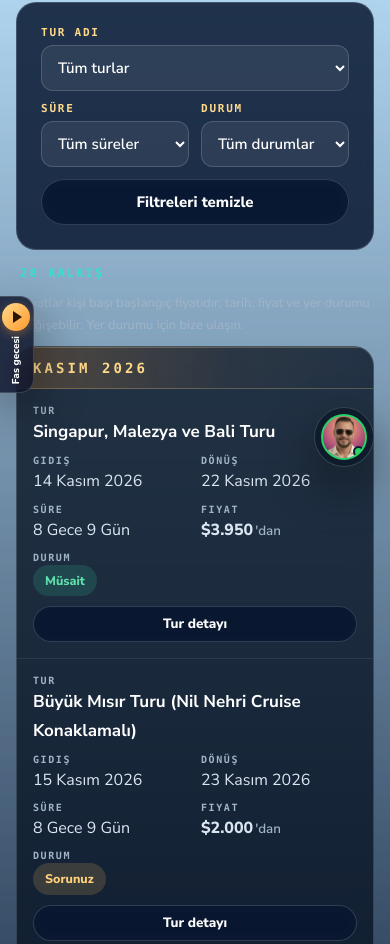
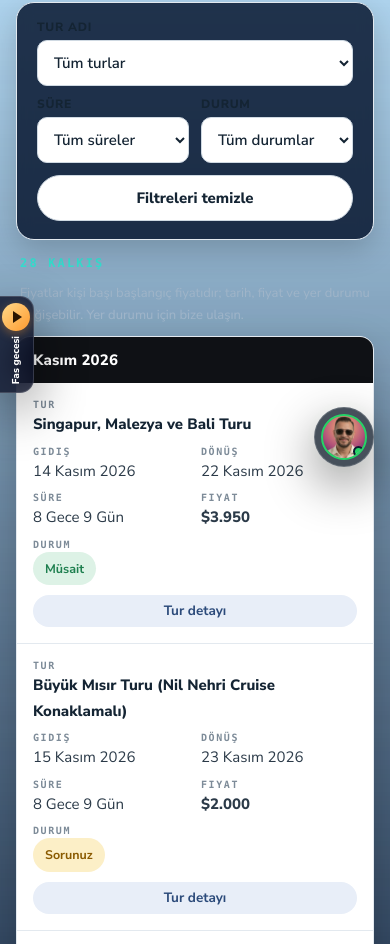
Before and after one commit to fasturseyahatacentasi-code/fastur-web, a plain HTML site: page docs/tur-takvimi/index.html in a window 390 px wide. Shown: the part 361-1305 px from the top of the page. Drawn offline with Linux system fonts and the light colour scheme; animation ran at ten frames a second.

Commit message:
Claude: Tur Takvimi açık tablo düzeni
Burak Tur takvimi referansıyla: beyaz tablo, siyah ay bantları, renkli durum etiketleri, Tur detayı sütunu; telefonda açık renkli kartlar. sw SURUM fastur-v18.

Co-Authored-By: Claude Opus 5.5 <noreply@anthropic.com>

```diff
--- a/docs/assets/css/site.css
+++ b/docs/assets/css/site.css
@@ -725,3 +725,31 @@ img, video, .slayt, .kt, .dp-gorsel { -webkit-user-drag: none; user-select: none
 .mm-tel{margin:0;font-size:13.5px;color:var(--mm-ink2)}.mm-tel a{color:var(--mm-navy);font-weight:700}
 @media(max-width:700px){.mm{padding:18px 16px 16px;border-radius:18px;margin-top:calc(64px + env(safe-area-inset-top,0px))}.mm-gruplar{grid-template-columns:1fr 1fr;gap:18px 16px}.mm-grup li a{font-size:14.5px;padding:6px 6px}.mm-hizli-a{padding:9px 14px;font-size:14px}}
 @media(max-width:420px){.mm-gruplar{grid-template-columns:1fr}}
+/* ============================================================
+   TUR TAKVİMİ — açık tablo (13.11.2026, Hilal Hanım: Burak Tur tur takvimi referans). Önceki koyu takvim stilinin üstüne yazar.
+   ============================================================ */
+.takvim-bolum .tk-filtre{background:#fff;border:1px solid #e3e9ef;box-shadow:0 10px 30px rgba(0,0,0,.18);border-radius:18px;padding:18px 20px}
+.takvim-bolum .tk-filtre label{color:#142433;letter-spacing:.06em;font:800 12px/1 var(--govde)}
+.takvim-bolum .tk-filtre select{background:#fff;color:#142433;border:1px solid #cfd9e2;border-radius:10px;font-weight:600}
+.takvim-bolum .tk-filtre .btn{background:#fff;color:#142433;border:1px solid #cfd9e2;font-weight:800}
+.takvim-bolum .tk-filtre .btn:hover{background:#f2f6f9}
+.takvim-bolum .tk-tablo-kap{background:#fff;border:1px solid #e3e9ef;box-shadow:0 14px 40px rgba(0,0,0,.22);backdrop-filter:none;border-radius:14px}
+.takvim-bolum .tk-tablo thead th{color:#142433;font:800 13px var(--govde);letter-spacing:.04em;padding:16px;border-bottom:1px solid #e3e9ef;background:#f7f9fb}
+.takvim-bolum .tk-ay th{background:#0f1115;color:#fff;font:800 15px var(--govde);letter-spacing:.01em;text-transform:none;border:0;padding:13px 16px}
+.takvim-bolum .tk-tablo td{color:#2b3a48;border-bottom:1px solid #edf1f4;padding:15px 16px;font-size:15px}
+.takvim-bolum .tk-tablo tr.tk-satir:hover td{background:#f7fafc}
+.takvim-bolum .tk-ad a{color:#142433;font-weight:800}.takvim-bolum .tk-ad a:hover{color:#b45309}
+.takvim-bolum .tk-fiyat{color:#142433;font-weight:800}.takvim-bolum .tk-fiyat small{display:none}
+.takvim-bolum .tk-durum{font-size:12.5px;font-weight:700;padding:6px 12px}
+.takvim-bolum .tk-musait{background:#ddf2e6;color:#1e7f4f}
+.takvim-bolum .tk-sorunuz{background:#fcefc7;color:#8a5a00}
+.takvim-bolum .tk-kapali{background:#fde3e0;color:#b42318}
+.takvim-bolum .tk-git .btn{background:#e8eef8;color:#2b4a7a;border:0;font-weight:700;border-radius:999px;padding:8px 14px}
+.takvim-bolum .tk-git .btn:hover{background:#d9e4f4}
+.takvim-bolum .tk-bos{color:#4a5b6b}
+.takvim-bolum .tk-ust [data-takvim-say]{color:var(--turkuaz)}
+@media(max-width:820px){
+  .takvim-bolum .tk-tablo tr.tk-satir{border-bottom:1px solid #e3e9ef;background:#fff}
+  .takvim-bolum .tk-tablo tr.tk-satir td::before{color:#7d8b98}
+  .takvim-bolum .tk-ay th{border-radius:0}
+}
--- a/docs/sw.js
+++ b/docs/sw.js
@@ -1,7 +1,7 @@
 /* Fas Tur service worker. Çevrimdışı: ana sayfa, turlar listesi, umre rehberi, sihirbaz ve ziyaret edilen sayfalar.
    Video ve ses ÖNBELLEĞE ALINMAZ. Sürüm değişince eski önbellekler silinir (SURUM'u artırın).
    Yollar scope'a göredir: github.io alt klasöründe ve kendi alan adında aynı çalışır. */
-var SURUM = 'fastur-v17';
+var SURUM = 'fastur-v18';
 var KOK = self.registration.scope;               // örn. https://x.github.io/fastur-web/  ya da  https://www.fastur.com.tr/
 var CEKIRDEK = ['', 'turlar/', 'umre-rehberi/', 'tur-bul/', 'talep/', 'assets/css/site.css', 'assets/css/tur-bul.css',
   'assets/js/ozet.js', 'assets/js/site.js', 'assets/js/dil.js', 'assets/js/tur-bul.js', 'assets/js/umre-rehberi.js', 'assets/js/pwa.js', 'assets/js/pano.js', 'assets/js/zemin.js', 'assets/js/harita.js', 'assets/js/katman.js', 'assets/js/derinlik.js', 'assets/js/takvim.js', 'assets/js/muzik.js', 'assets/js/ucus.js', 'assets/js/sehirler.js', 'assets/js/tur-harita.js', 'assets/img/harita/harita-veri.js',
--- a/docs/tur-takvimi/index.html
+++ b/docs/tur-takvimi/index.html
@@ -43,7 +43,7 @@
 <button type="button" class="btn btn-hat" data-takvim-temizle>Filtreleri temizle</button>
 </form>
 <div class="tk-ust"><span data-takvim-say></span><span class="tk-not">Fiyatlar kişi başı başlangıç fiyatıdır; tarih, fiyat ve yer durumu değişebilir. Yer durumu için bize ulaşın.</span></div>
-<div class="tk-tablo-kap"><table class="tk-tablo"><thead><tr><th scope="col">Gidiş</th><th scope="col">Dönüş</th><th scope="col">Tur adı</th><th scope="col">Süre</th><th scope="col">Fiyat</th><th scope="col">Durum</th><th scope="col"><span class="sr">Tur detayı</span></th></tr></thead>
+<div class="tk-tablo-kap"><table class="tk-tablo"><thead><tr><th scope="col">Gidiş</th><th scope="col">Dönüş</th><th scope="col">Tur adı</th><th scope="col">Süre</th><th scope="col">Fiyat</th><th scope="col">Durum</th><th scope="col">Tur detayı</th></tr></thead>
 <tbody data-takvim-govde><tr><td colspan="7" class="tk-bos">Takvim yükleniyor…</td></tr></tbody></table></div>
 <noscript><p>Takvimi görmek için tarayıcınızda JavaScript açık olmalı. <a href="../turlar/">Tüm turlar</a></p></noscript>
 </div></section>
```
Also changed, not shown: 2 other files.
